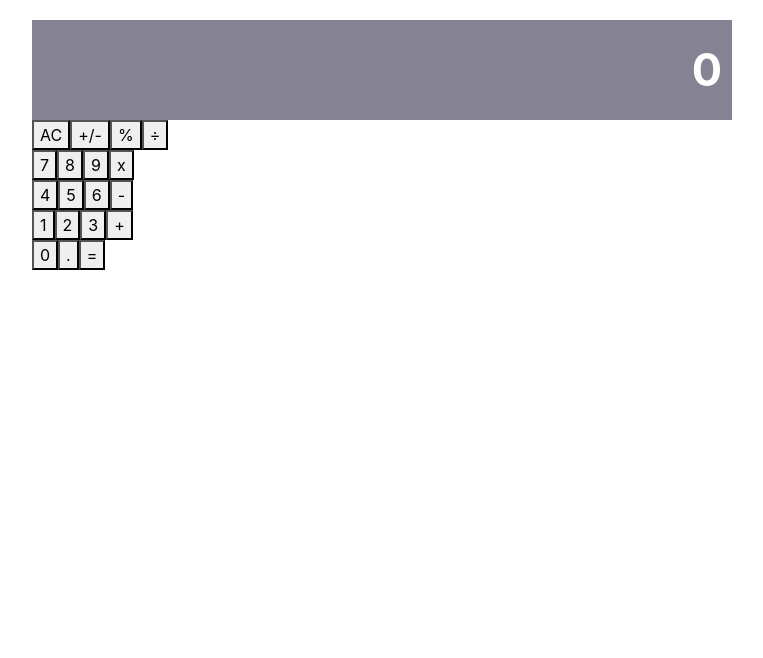
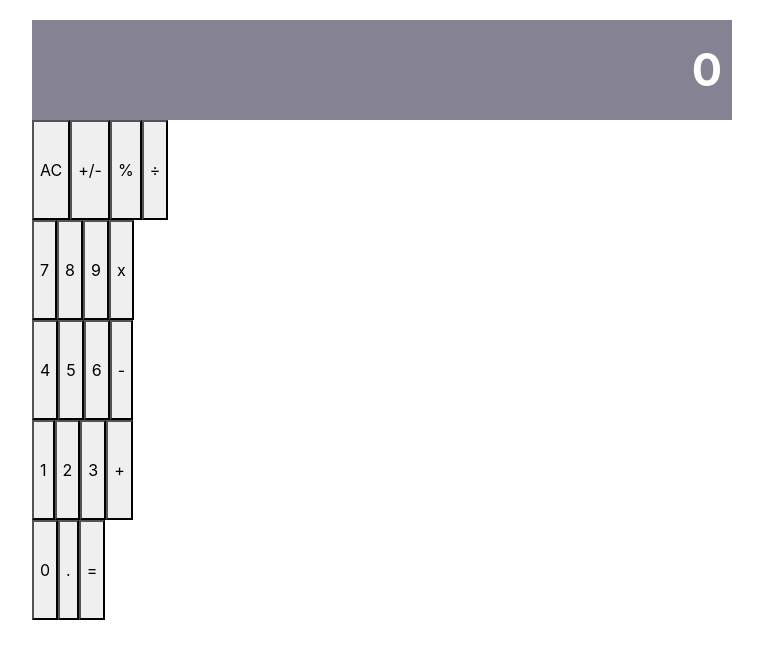
Before and after one commit to somoye123/React-Calculator, a React (Create React App) app: page / in a window 1280 px wide. Shown: the top 658 px of the page, without its empty margins (258-1021 px from the left). Built offline with nearby package versions, Linux system fonts and the light colour scheme.

Commit message:
add styling for the button and panel

```diff
--- a/src/style.css
+++ b/src/style.css
@@ -15,3 +15,15 @@
   font-size: 45px;
   padding-right: 10px;
 }
+
+.group {
+  height: 100px;
+  width: 100%;
+}
+
+.button {
+  width: 25%;
+  height: 100%;
+  font-size: 25px;
+  border: 1px solid darkgray;
+}
```
